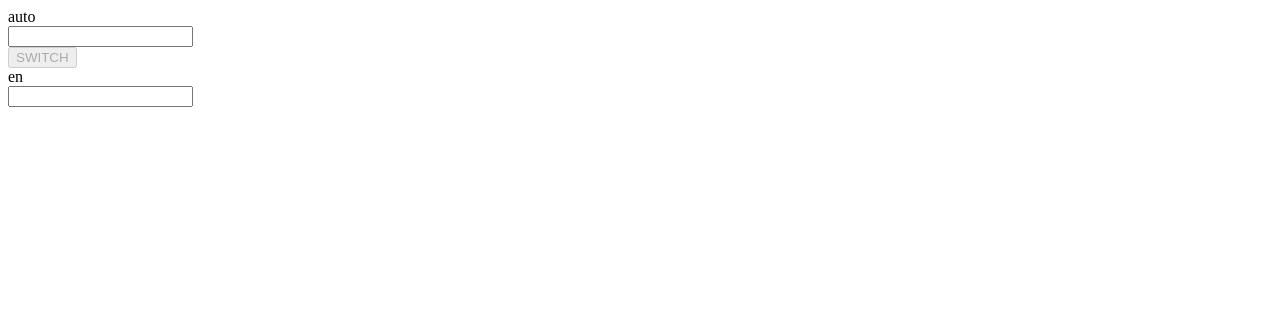
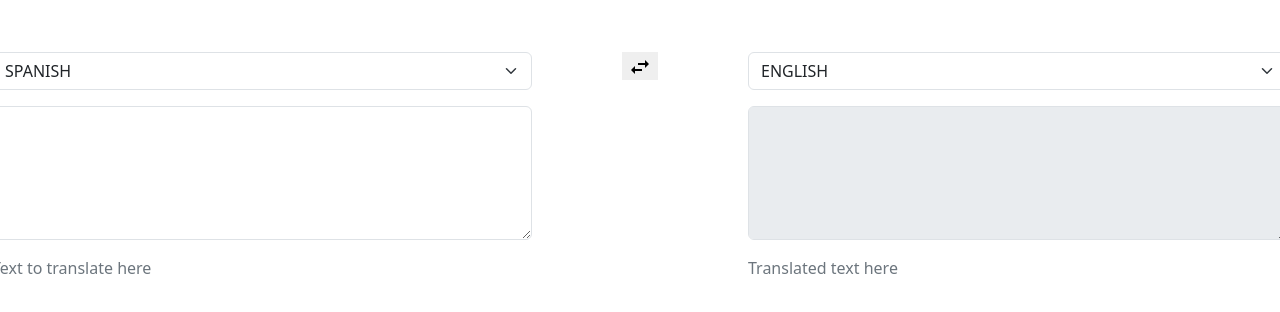
Before and after one commit to AndresPastrana/LearnReact, a React (Vite) app in the folder google-translate-clon/: page / in a window 1280 px wide. Shown: the top 312 px of the page. Built offline with nearby package versions, Linux system fonts and the light colour scheme.

Commit message:
Add Styles and <Select/> created

```diff
--- a/google-translate-clon/package.json
+++ b/google-translate-clon/package.json
@@ -11,7 +11,9 @@
     "test": "vitest"
   },
   "dependencies": {
+    "bootstrap": "5.3.2",
     "react": "^18.2.0",
+    "react-bootstrap": "2.8.0",
     "react-dom": "^18.2.0"
   },
   "devDependencies": {
--- a/google-translate-clon/src/App.tsx
+++ b/google-translate-clon/src/App.tsx
@@ -1,28 +1,64 @@
-import { useTranslate } from "./hooks/useTranslate"
+import { Col, Row, Form } from "react-bootstrap";
+import Button from "./components/Button";
+import { SwitchIcon } from "./components/Icons";
+import Select from "./components/Select";
+import { SUPPORTED_LANGUAGES } from "./const";
+import { useTranslate } from "./hooks/useTranslate";
+
+const App = () => {
+  const {
+    inputText,
+    outputText,
+    fromLanguage,
+    toLanguage,
+    setInputText,
+    setOutputText,
+    switchLanguages,
+    setFromLanguage,
+    setToLanguage
+  } = useTranslate();
 
 
-const App = () => {
-   const {inputText,outputText,fromLanguage,toLanguage,setInputText,setOutputText,switchLanguages} = useTranslate()
+  return (
+    <div
+      className="m-auto"
+      style={{
+        maxWidth: "1280px",
+      }}
+    >
+      <Row className="fluid p-1 mt-5">
+        <Col className="col-5">
+          <Row>
+            <Select options={Object.entries(SUPPORTED_LANGUAGES)} onSelect={setFromLanguage} selected={fromLanguage}/>
+          </Row>
+          <Row>
+            {/*Input Text  */}
+            <Form.Group  className="mb-3 mt-3 p-0"controlId="exampleForm.ControlTextarea1">
+              <Form.Control as="textarea" value={inputText} onChange={({target})=> setInputText(target.value)} rows={5} />
+              <Form.Label className="ml-auto  mt-3 text-secondary">Text to translate here</Form.Label>
+            </Form.Group>
+          </Row>
+        </Col>
+        <Col className="col-2 d-flex justify-content-center mb-auto">
+          <Button Icon={SwitchIcon} onClick={switchLanguages} />
+        </Col>
+        <Col className="col-5">
+          {/* Select To Language */}
 
-    return (
-    <div>
-        <form>
-            <div>
-                {fromLanguage}
-            </div>
-             <input type="text" value={inputText} onChange={({target})=>setInputText(target.value)}/>
-        </form>
+          <Row>
+            <Select options={Object.entries(SUPPORTED_LANGUAGES)} onSelect={setToLanguage} selected={toLanguage}/>
+          </Row>
+          <Row>
+            {/*Output Text  */}
+            <Form.Group  className="mb-3 mt-3 p-0"controlId="exampleForm.ControlTextarea1">
+              <Form.Control as="textarea" disabled={true} rows={5} />
+              <Form.Label className="ml-auto  mt-3 text-secondary">Translated text here</Form.Label>
+            </Form.Group>
+          </Row>
+        </Col>
+      </Row>
+    </div>
+  );
+};
 
-        <button disabled={fromLanguage==='auto'} onClick={switchLanguages}>SWITCH</button>
-
-        <form>
-            <div>
-                {toLanguage}
-            </div>
-             <input type="text" value={outputText}/>
-        </form>
-    </div>
-  )
-}
-
-export default App
+export default App;
--- /dev/null
+++ b/google-translate-clon/src/components/Button.tsx
@@ -0,0 +1,13 @@
+import React from 'react'
+
+const Button = ({onClick,Icon,...rest}) => {
+  return (
+    <button style={{
+        border:"none",
+    }} onClick={onClick} {...rest}>
+        <Icon/>
+    </button>
+  )
+}
+
+export default Button
--- /dev/null
+++ b/google-translate-clon/src/components/Icons.tsx
@@ -0,0 +1,5 @@
+const SwitchIcon =()=>{
+    return <svg width='24px' height="24px" focusable="false" xmlns="http://www.w3.org/2000/svg" viewBox="0 0 24 24"><path d="M6.99 11L3 15l3.99 4v-3H14v-2H6.99v-3zM21 9l-3.99-4v3H10v2h7.01v3L21 9z"></path></svg>
+}
+
+export {SwitchIcon}
--- /dev/null
+++ b/google-translate-clon/src/components/Select.tsx
@@ -0,0 +1,14 @@
+import React from 'react'
+import { Form } from 'react-bootstrap'
+
+const Select = ({options,onSelect,selected}) => {
+  return <Form.Select aria-label="Default select example" onChange={({target})=> onSelect(target.value)
+  }>
+        {options.map((arr :[])=>{
+          const [value='',text ='']= arr;
+          return <option selected={selected===value} value={value}>{text.toUpperCase()}</option>
+        })}
+     </Form.Select>
+}
+
+export default Select
--- a/google-translate-clon/src/hooks/useTranslate.ts
+++ b/google-translate-clon/src/hooks/useTranslate.ts
@@ -1,5 +1,5 @@
 import { useReducer } from 'react';
-import { State,Action } from '../types';
+import { State,Action, FromLangauge, Language } from '../types';
 
 
  const initialState : State = {
@@ -47,9 +47,14 @@ export const useTranslate = ()=>{
     const [state,dispatch] = useReducer(reducer,initialState)
     const {inputText,outputText,fromLanguage,toLanguage}= state
 
+
+    // Functions that update the sate
     const setInputText =(payload: string)=> dispatch({type:"SET_INPUT_TEXT",payload})
     const setOutputText =(payload: string)=> dispatch({type:"SET_OUTPUT_TEXT",payload})
     const switchLanguages =()=> dispatch({type:"SWITCH_LANGUAGES"})
+    const setFromLanguage = (payload: FromLangauge)=> dispatch({type:"SET_FROM_LANGUAGE" ,payload})
+    const setToLanguage = (payload: Language)=> dispatch({type:"SET_FROM_LANGUAGE" ,payload})
 
-    return {inputText ,outputText,fromLanguage,toLanguage,setInputText,setOutputText,switchLanguages}
+
+    return {inputText ,outputText,fromLanguage,toLanguage,setInputText,setOutputText,switchLanguages,setFromLanguage,setToLanguage}
 }
--- a/google-translate-clon/src/main.tsx
+++ b/google-translate-clon/src/main.tsx
@@ -1,8 +1,9 @@
 import React from 'react'
 import ReactDOM from 'react-dom/client'
 import App from './App'
+import 'bootstrap/dist/css/bootstrap.min.css';
 ReactDOM.createRoot(document.getElementById('root')!).render(
   <React.StrictMode>
-   <App />
+   <App/>
   </React.StrictMode>,
 )
--- a/google-translate-clon/src/types.d.ts
+++ b/google-translate-clon/src/types.d.ts
@@ -10,6 +10,7 @@ type Action = {type :"SET_INPUT_TEXT", payload: string} |
               {type :"SET_FROM_LANGUAGE", payload: FromLangauge} |
               {type :"SET_TO_LANGUAGE", payload: Language}
 
+
 interface State {
     inputText :string,
     outputText:string,
```
